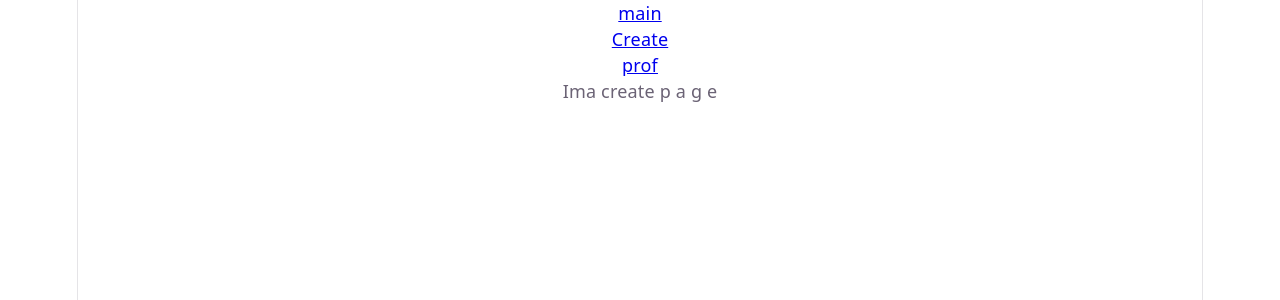
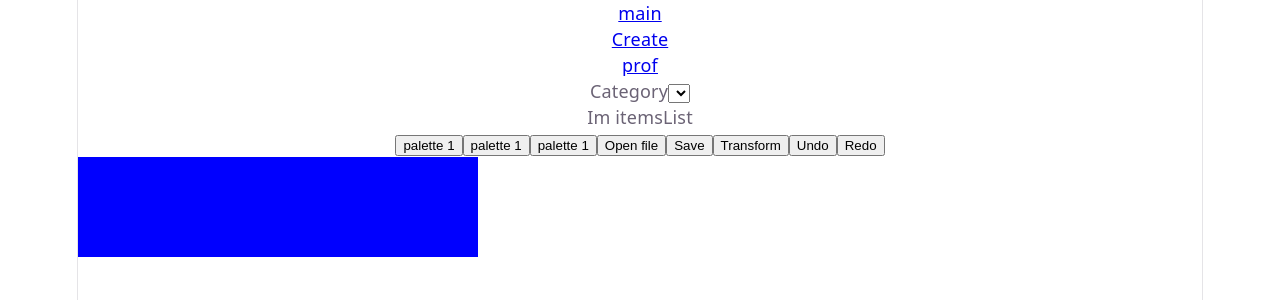
Before and after one commit to Rairura666/housebuilder, a React (Vite) app: page /create in a window 1280 px wide. Shown: the top 300 px of the page. Built offline with nearby package versions, Linux system fonts and the light colour scheme.

Commit message:
More basic elements added.

```diff
--- /dev/null
+++ b/src/components/CreateControlPanel.jsx
@@ -0,0 +1,11 @@
+export const CreateControlPanel = () => {
+    return(
+        <>
+            <button>Open file</button>
+            <button>Save</button>
+            <button>Transform</button>
+            <button>Undo</button>
+            <button>Redo</button>
+        </>
+    )
+}
--- a/src/components/CreatePage.jsx
+++ b/src/components/CreatePage.jsx
@@ -1,10 +1,17 @@
+import { ItemsPanel } from "./ItemsPanel"
+import { CreateControlPanel } from "./CreateControlPanel"
+import { CreatePalettePanel } from "./CreatePalettePanel"
+
 export const CreatePage = () => {
     return(
         <>
-        <>Ima create p a g e</>
         <div  className = "menuBarsContainer">
+        <ItemsPanel/>
+        <CreatePalettePanel/>
+        <CreateControlPanel/>
+        </div>
 
-        </div>
+        <div style={{width:"400px", height:"100px", backgroundColor:"blue"}} className="canvas"></div>
         </>
     )
 }
--- /dev/null
+++ b/src/components/CreatePalettePanel.jsx
@@ -0,0 +1,9 @@
+export const CreatePalettePanel = () => {
+    return (
+        <>
+            <button>palette 1</button>
+            <button>palette 1</button>
+            <button>palette 1</button>
+        </>
+    )
+}
--- /dev/null
+++ b/src/components/ItemsPanel.jsx
@@ -0,0 +1,18 @@
+export const ItemsPanel = () => {
+    return (
+        <>
+            <div className="categoryOfItemPanel">
+                <label>Category</label>
+                <select >
+                    <option value="1"></option>
+                    <option value="2"></option>
+                </select>
+            </div>
+
+            <div className="itemsList">
+            Im itemsList
+
+            </div>
+        </>
+    )
+}
--- a/src/components/ProfileUserInfo.jsx
+++ b/src/components/ProfileUserInfo.jsx
@@ -1,7 +1,9 @@
 export const ProfileUserInfo = () => {
     return(
         <>
-        <div>Im a prof info</div>
+        <div>Im a prof pic</div>
+        <p>Name</p>
+        <button>settings</button>
         </>
     )
 }
```
